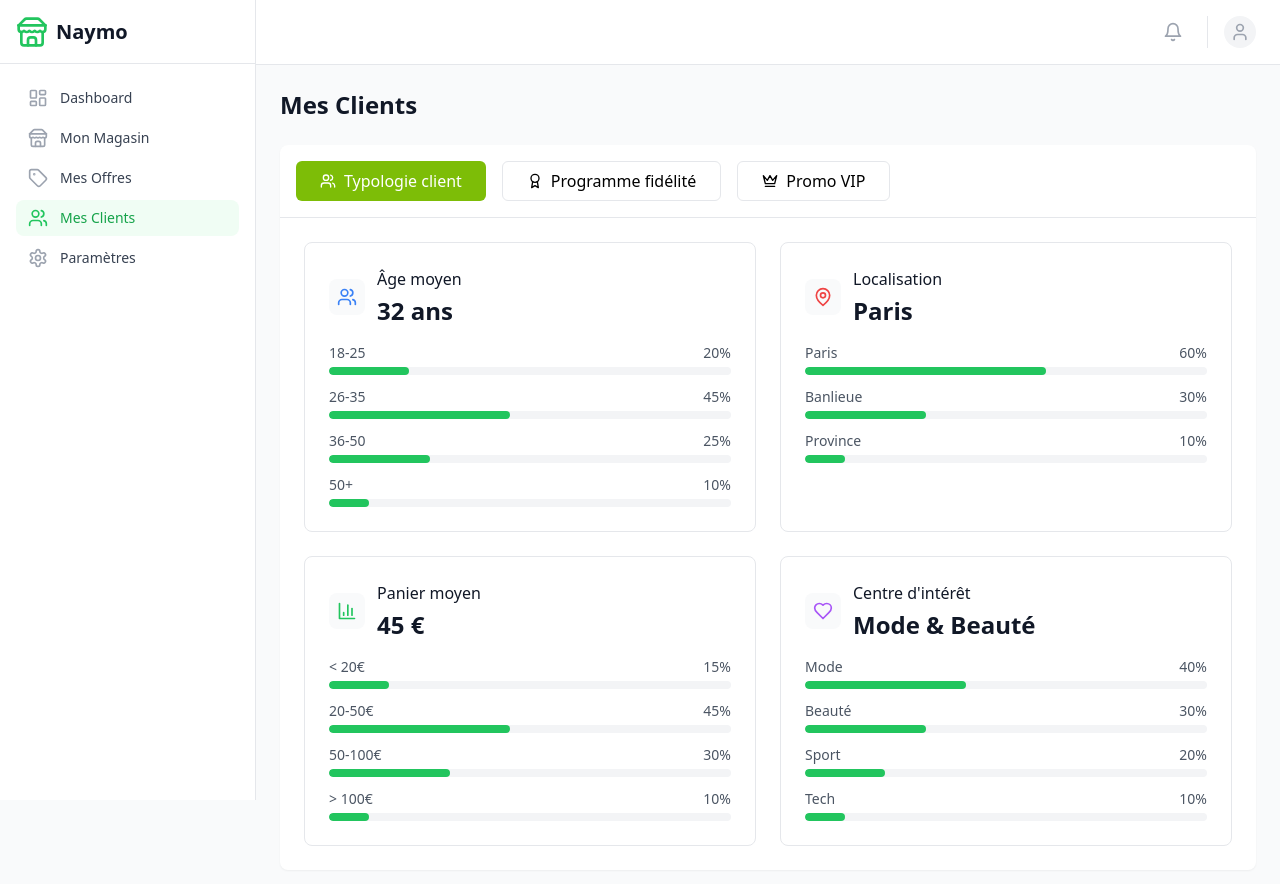
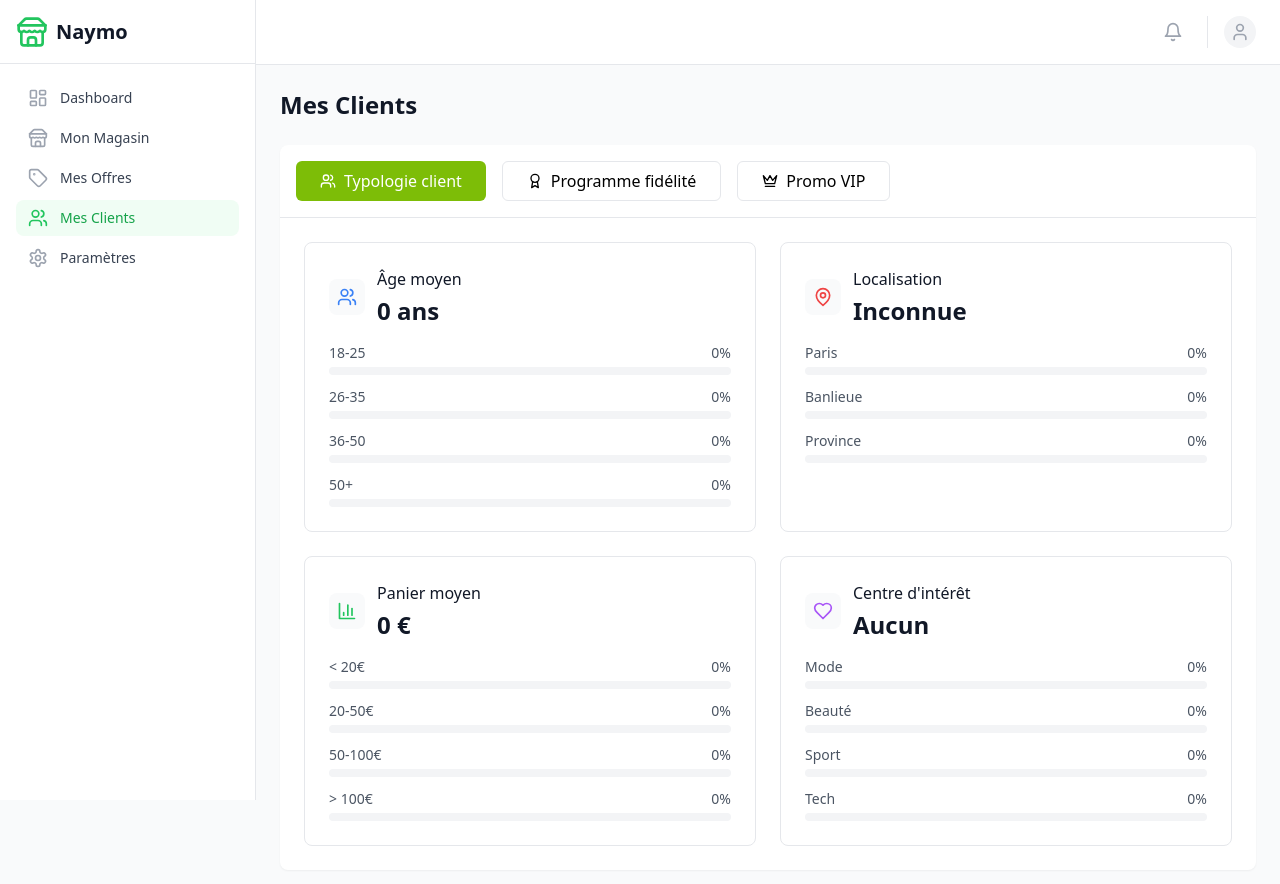
Before and after one commit to ManonDerydt/naymo-mvp-v1, a React (Vite) app: page /customers in a window 1280 px wide. Shown: the top 884 px of the page. Built offline with nearby package versions, Linux system fonts and the light colour scheme; no server answers.

Commit message:
Affichage des données clients à 0

```diff
--- a/src/components/merchant/customers/analytics/analyticsData.ts
+++ b/src/components/merchant/customers/analytics/analyticsData.ts
@@ -14,44 +14,44 @@ export interface AnalyticsItem {
 export const analyticsData: AnalyticsItem[] = [
   {
     title: 'Âge moyen',
-    value: '32 ans',
+    value: '0 ans', // Valeur mise à zéro
     distribution: [
-      { label: '18-25', value: 20 },
-      { label: '26-35', value: 45 },
-      { label: '36-50', value: 25 },
-      { label: '50+', value: 10 },
+      { label: '18-25', value: 0 }, // Valeur mise à zéro
+      { label: '26-35', value: 0 }, // Valeur mise à zéro
+      { label: '36-50', value: 0 }, // Valeur mise à zéro
+      { label: '50+', value: 0 }, // Valeur mise à zéro
     ],
     iconType: 'users',
   },
   {
     title: 'Localisation',
-    value: 'Paris',
+    value: 'Inconnue', // Valeur mise à zéro
     distribution: [
-      { label: 'Paris', value: 60 },
-      { label: 'Banlieue', value: 30 },
-      { label: 'Province', value: 10 },
+      { label: 'Paris', value: 0 }, // Valeur mise à zéro
+      { label: 'Banlieue', value: 0 }, // Valeur mise à zéro
+      { label: 'Province', value: 0 }, // Valeur mise à zéro
     ],
     iconType: 'map',
   },
   {
     title: 'Panier moyen',
-    value: '45 €',
+    value: '0 €', // Valeur mise à zéro
     distribution: [
-      { label: '< 20€', value: 15 },
-      { label: '20-50€', value: 45 },
-      { label: '50-100€', value: 30 },
-      { label: '> 100€', value: 10 },
+      { label: '< 20€', value: 0 }, // Valeur mise à zéro
+      { label: '20-50€', value: 0 }, // Valeur mise à zéro
+      { label: '50-100€', value: 0 }, // Valeur mise à zéro
+      { label: '> 100€', value: 0 }, // Valeur mise à zéro
     ],
     iconType: 'chart',
   },
   {
     title: "Centre d'intérêt",
-    value: 'Mode & Beauté',
+    value: 'Aucun', // Valeur mise à zéro
     distribution: [
-      { label: 'Mode', value: 40 },
-      { label: 'Beauté', value: 30 },
-      { label: 'Sport', value: 20 },
-      { label: 'Tech', value: 10 },
+      { label: 'Mode', value: 0 }, // Valeur mise à zéro
+      { label: 'Beauté', value: 0 }, // Valeur mise à zéro
+      { label: 'Sport', value: 0 }, // Valeur mise à zéro
+      { label: 'Tech', value: 0 }, // Valeur mise à zéro
     ],
     iconType: 'heart',
   },
```
